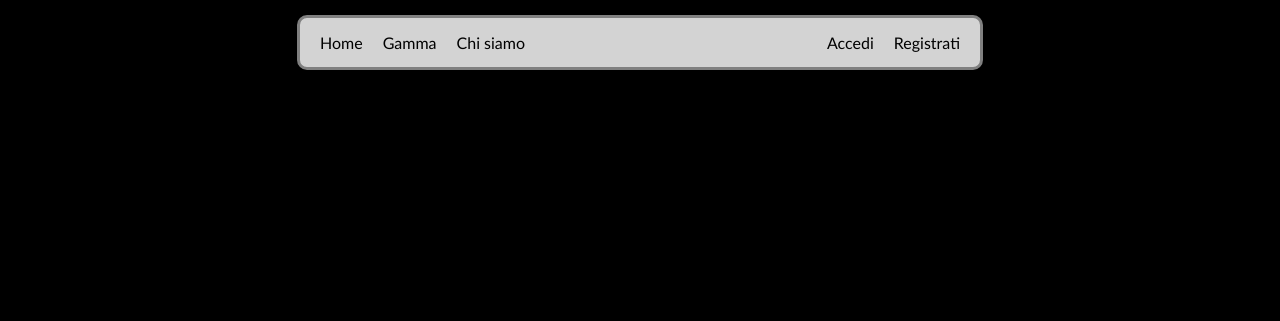
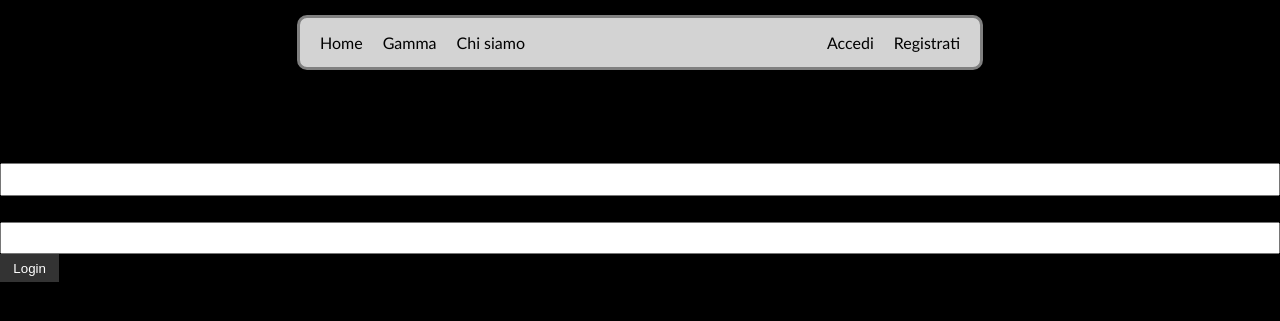
Before and after one commit to develhope/FS25-Team3-Project4, a React (Vite) app in the folder concessionaria c/: page /Ammistratore in a window 1280 px wide. Shown: the part 211-532 px from the top of the page. Built offline with nearby package versions, Linux system fonts and the light colour scheme.

Commit message:
solo push per poter fare lo switch

```diff
--- /dev/null
+++ b/concessionaria c/src/components/Amministratore.jsx
@@ -0,0 +1,42 @@
+import React, { useContext, useState } from 'react';
+import { AdminContext } from '../contexts/AdminContext';
+
+
+const Amministratore = () => {
+  const { currentAdmin, loginAdmin } = useContext(AdminContext);
+  const [username, setUsername] = useState('');
+  const [password, setPassword] = useState('');
+
+  const handleLogin = (e) => {
+    e.preventDefault();
+    loginAdmin({ username, password });
+  };
+
+  if (!currentAdmin) {
+    return (
+      <div>
+        <h2>Login Amministratore</h2>
+        <form onSubmit={handleLogin}>
+          <div>
+            <label>Username:</label>
+            <input type="text" value={username} onChange={(e) => setUsername(e.target.value)} required />
+          </div>
+          <div>
+            <label>Password:</label>
+            <input type="password" value={password} onChange={(e) => setPassword(e.target.value)} required />
+          </div>
+          <button type="submit">Login</button>
+        </form>
+      </div>
+    );
+  }
+
+  return (
+    <div>
+      <h2>Benvenuto, {currentAdmin.username}</h2>
+      <p>Email: {currentAdmin.email}</p>
+    </div>
+  );
+};
+
+export default Amministratore;
--- a/concessionaria c/src/components/App.jsx
+++ b/concessionaria c/src/components/App.jsx
@@ -7,10 +7,14 @@ import '../styles/App.css';
 import { RegistrationProvider } from '../contexts/RegistrationContext';
 import { SelectedBikesProvider } from '../contexts/SelectedBikesContext';
 import '../styles/backgroundimage.css';
+import Amministratore from './Amministratore';
+import { AdminContext, AdminProvider } from '../contexts/AdminContext';
+
 
 function App() {
   return (
     <Router>
+      <AdminProvider>
         <RegistrationProvider>
           <SelectedBikesProvider>
             <div className="app-container">
@@ -20,10 +24,12 @@ function App() {
                 <Route path="/" element={<Home />} />
                 <Route path="/gamma" element={<Gamma />} />
                 <Route path="/profile" element={<Profile />} />
+                <Route path='/Ammistratore' element={<Amministratore />} />
               </Routes>
             </div>
           </SelectedBikesProvider>
         </RegistrationProvider>
+      </AdminProvider>
     </Router>
   );
 }
--- /dev/null
+++ b/concessionaria c/src/contexts/AdminContext.jsx
@@ -0,0 +1,36 @@
+import React, { createContext, useState } from 'react';
+
+
+export const AdminContext = createContext();
+
+export const AdminProvider = ({ children }) => {
+
+  const [admins, setAdmins] = useState([
+    { username: 'Ermes', email: 'alessandroamoroso@gmail.com', password: 'xxx' }
+  ]);
+
+  const [currentAdmin, setCurrentAdmin] = useState(null);
+
+
+  const registerAdmin = (adminData) => {
+    setAdmins([...admins, adminData]);
+    console.log('Amministratore registrato:', adminData);
+  };
+
+
+  const loginAdmin = (adminData) => {
+    const admin = admins.find(admin => admin.username === adminData.username && admin.password === adminData.password);
+    if (admin) {
+      setCurrentAdmin(admin);
+      console.log('Amministratore connesso:', admin);
+    } else {
+      console.error('Credenziali non valide');
+    }
+  };
+
+  return (
+    <AdminContext.Provider value={{ admins, registerAdmin, currentAdmin, loginAdmin }}>
+      {children}
+    </AdminContext.Provider>
+  );
+};
--- a/concessionaria c/src/contexts/RegistrationContext.jsx
+++ b/concessionaria c/src/contexts/RegistrationContext.jsx
@@ -4,7 +4,8 @@ export const RegistrationContext = createContext();
 
 export const RegistrationProvider = ({ children }) => {
     const [registrations, setRegistrations] = useState([
-        { username: 'Dartakk', email: 'damiatafrancesco@gmail.com', password: '123456' }
+        { username: 'Dartakk', email: 'damiatafrancesco@gmail.com', password: '123456' },
+
     ]);
     const [currentUser, setCurrentUser] = useState(null);
 
```
Lines whose indentation alone changed are shown as unchanged.
